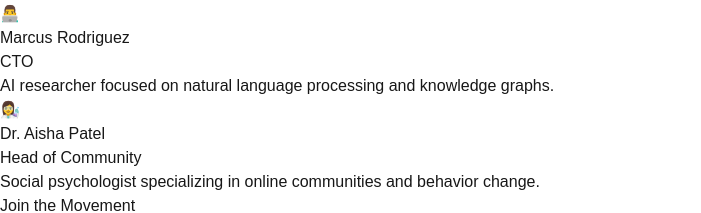
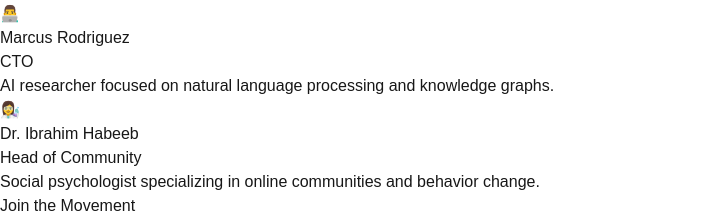
Before and after one commit to Hallab7/argument-graph-frontend, a Next.js app: page /about in a window 1280 px wide. Shown: the part 1862-2075 px from the top of the page, without its empty margins (0-701 px from the left). Built offline with nearby package versions, Linux system fonts and the light colour scheme; no server answers.

Commit message:
clean up

```diff
--- a/src/app/about/page.tsx
+++ b/src/app/about/page.tsx
@@ -246,7 +246,7 @@ export default function AboutPage() {
                 avatar: '👨‍💻'
               },
               {
-                name: 'Dr. Aisha Patel',
+                name: 'Dr. Ibrahim Habeeb',
                 role: 'Head of Community',
                 bio: 'Social psychologist specializing in online communities and behavior change.',
                 avatar: '👩‍🔬'
```
